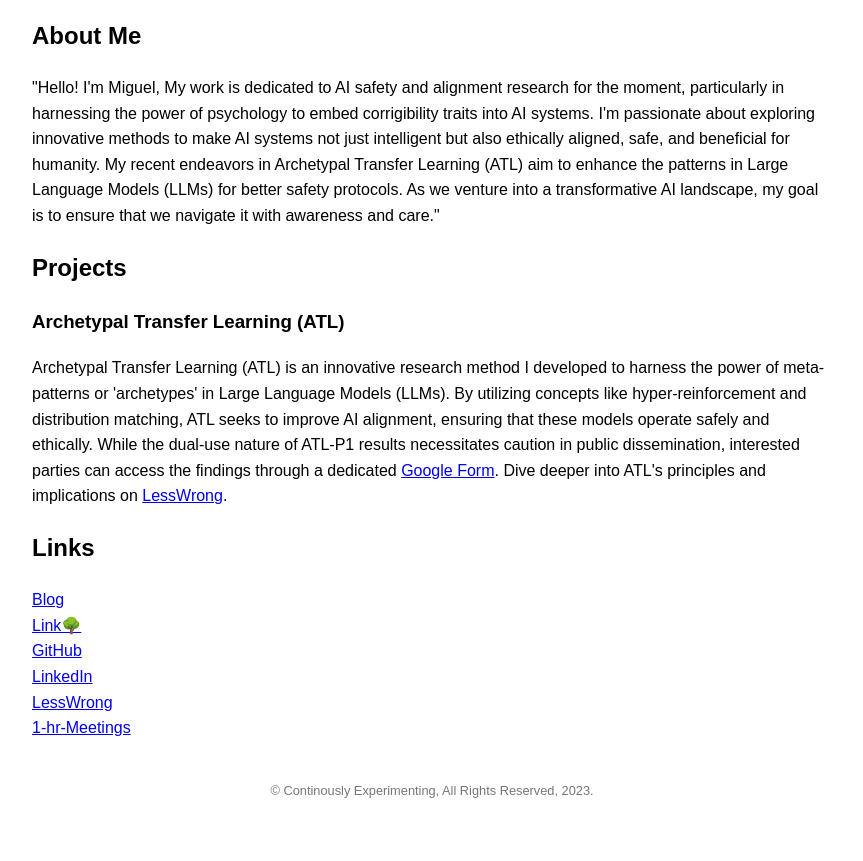
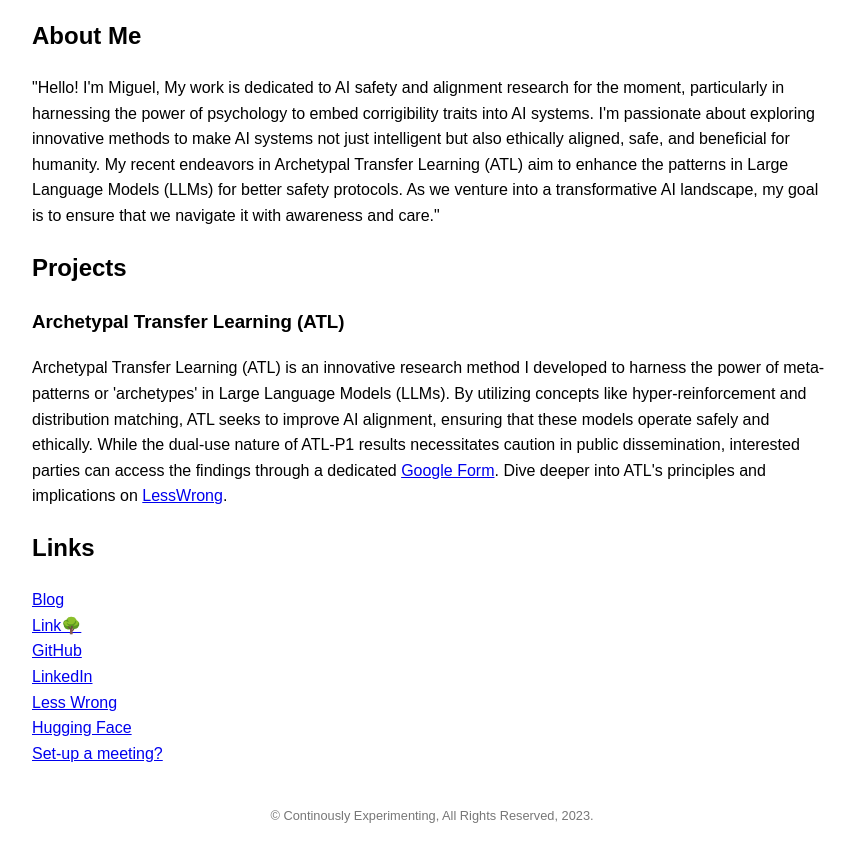
Before and after one commit to migueldeguzman/migueldeguzman.github.io, a plain HTML site: page index.html in a window 1280 px wide. Shown: the part 199-1060 px from the top of the page, without its empty margins (208-1071 px from the left). Drawn offline with Linux system fonts and the light colour scheme.

Commit message:
Update index.html

```diff
--- a/index.html
+++ b/index.html
@@ -73,9 +73,10 @@
                 <a href="https://www.whitehatstoic.com/">Blog</a><br>
                  <a href="https://linktr.ee/whitehatstoic">Link🌳</a><br>
                 <a href="https://github.com/migueldeguzman">GitHub</a><br>
-                <a href="https://www.linkedin.com/in/miguel-de-guzman-7aa5b828a/">LinkedIn</a><br>
-                <a href="https://www.lesswrong.com/users/migueldev">LessWrong</a><br>
-                <a href="https://calendly.com/migueldeguzmandev">1-hr-Meetings</a><br>
+                <a href="https://www.linkedin.com/in/miguelito-de-guzman-ai/">LinkedIn</a><br>
+                <a href="https://www.lesswrong.com/users/migueldev">Less Wrong</a><br>
+                <a href="https://huggingface.co/migueldeguzmandev">Hugging Face</a><br>
+                <a href="https://calendly.com/migueldeguzmandev">Set-up a meeting?</a><br>
             </p>
         </div>
 
```
